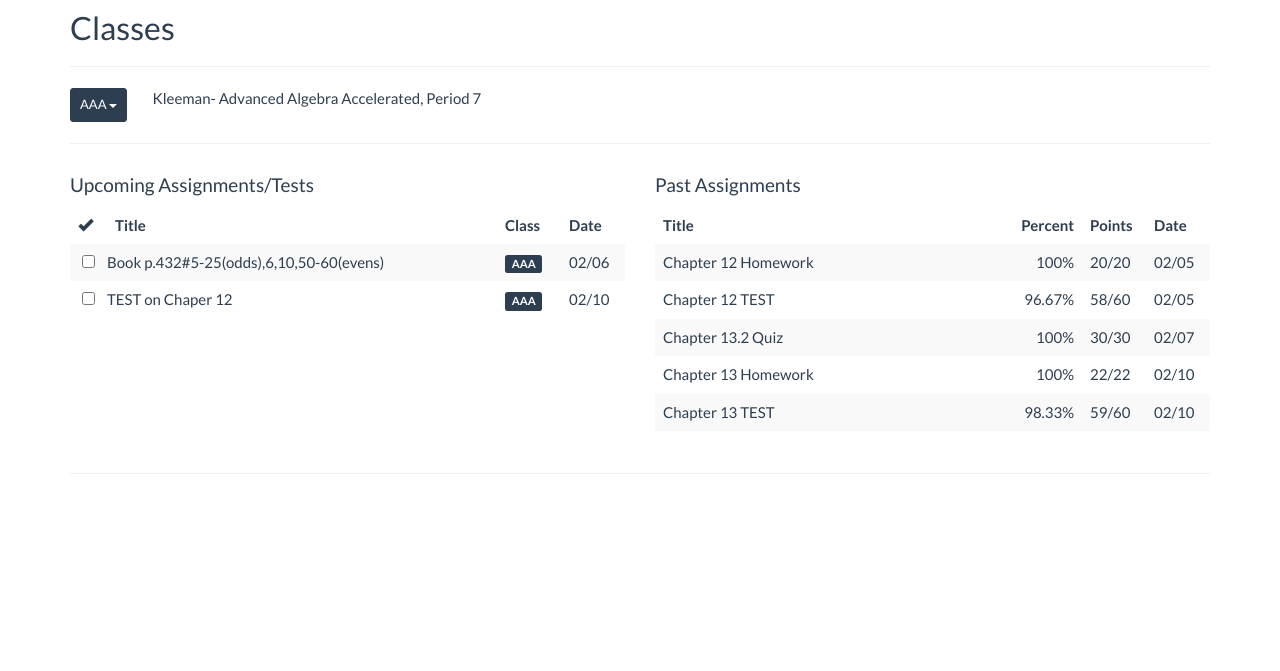
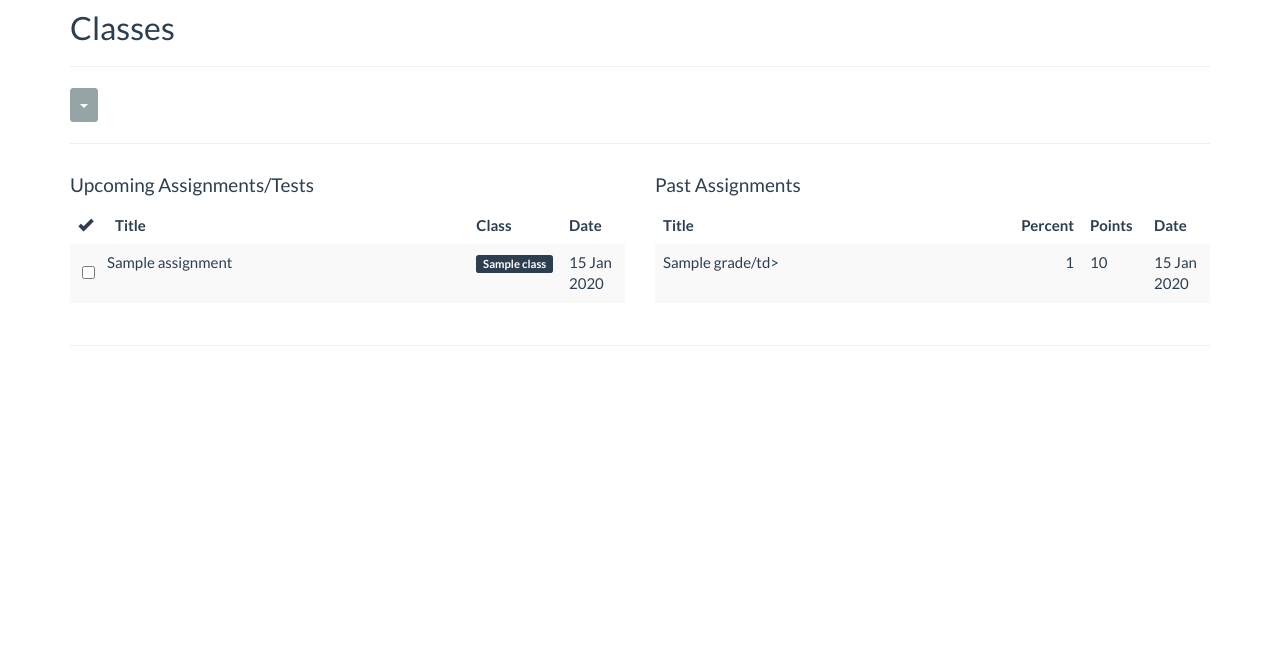
Before and after one commit to LFHS/CenterScout, a Node project: template views/partials/class.hbs in a window 1280 px wide. Shown: the part 61-732 px from the top of the page. Run offline with Node 20 templates, Linux system fonts and the light colour scheme; the template is opened without the code that fills it: most values are stand-ins (such as "Sample title", 1, 10 or a date in 2020); some libraries are stand-ins or nearby versions.

Commit message:
class.hbs now uses Handlebars variables

```diff
--- a/views/partials/class.hbs
+++ b/views/partials/class.hbs
@@ -5,32 +5,16 @@
 <div id="classInfo" class="row">
 	<div class="col-md-1">
 		<div class="btn-group">
-			<button class="btn btn-primary btn-sm dropdown-toggle" data-toggle="dropdown" type="button">AAA <span class="caret"></span></button>
+			<button class="btn btn-sm btn-default dropdown-toggle" data-toggle="dropdown" type="button">{{selectedCourse title}} <span class="caret"></span></button>
 
 			<ul class="dropdown-menu">
-				<li class="active"><a href="#">AAA</a></li>
-
-				<li onclick="class2()"><a href="#">E1CP</a></li>
-
-				<li><a href="#">CAD-E</a></li>
-
-				<li><a href="#">Health</a></li>
-
-				<li><a href="#">WC</a></li>
-
-				<li><a href="#">FR2</a></li>
-
-				<li><a href="#">BIO</a></li>
+				{{#each courses}}
+					<li class="{{isActive}}"><a href="#">{{title}}</a></li>
+				{{/each}}
 			</ul>
 		</div>
 	</div>
-
-	<!-- div class="col-md-11">
-		<a href="mailto:kwilhelm@lfschools.net">Kyle Wilhelm <span class="glyphicon glyphicon-send"></span></a>
-	</div> -->
-
-	<p>Kleeman- Advanced Algebra Accelerated, Period 7</p>
-
+	<p>{{selectedCourse title}}</p>
 </div>
 
 <hr>
@@ -43,29 +27,18 @@
 				<tr>
 					<th><span class="glyphicon glyphicon-ok"></span></th>
 					<th>Title</th>
-
 					<th>Class</th>
 					<th>Date</th>
 				</tr>
 			</thead>
-			<tr>
-				<td class="check"><input type="checkbox"></td>
-
-				<td class="item">Book p.432#5-25(odds),6,10,50-60(evens)</td>
-
-				<td class="course"><span class="label label-primary">AAA</span></td>
-
-				<td class="date">02/06</td>
-			</tr>
-			<tr>
-				<td class="check"><input type="checkbox"></td>
-
-				<td class="item">TEST on Chaper 12</td>
-
-				<td class="course"><span class="label label-primary">AAA</span></td>
-
-				<td class="date">02/10</td>
-			</tr>
+			{{#each assignments}}
+				<tr>
+					<td class="check"><input type="checkbox" {{isChecked}}></td>
+					<td class="item">{{title}}</td>
+					<td class="course"><span class="label label-primary">{{class}}</span></td>
+					<td class="date">{{date}}</td>
+				</tr>
+			{{/each}}
 		</table>
 	</div>
 	<div class="col-md-6">
@@ -76,47 +49,19 @@
 			<thead>
 				<tr>
 					<th>Title</th>
-
 					<th>Percent</th>
 					<th>Points</th>
 					<th>Date</th>
 				</tr>
 			</thead>
-			<tr>
-				<td>Chapter 12 Homework</td>
-
-				<td class="percent">100%</td>
-				<td class="frac">20/20</td>
-				<td class="date">02/05</td>
-			</tr>
-			<tr>
-				<td>Chapter 12 TEST</td>
-
-				<td class="percent">96.67%</td>
-				<td class="frac">58/60</td>
-				<td class="date">02/05</td>
-			</tr>
-			<tr>
-				<td>Chapter 13.2 Quiz</td>
-
-				<td class="percent">100%</td>
-				<td class="frac">30/30</td>
-				<td class="date">02/07</td>
-			</tr>
-			<tr>
-				<td>Chapter 13 Homework</td>
-
-				<td class="percent">100%</td>
-				<td class="frac">22/22</td>
-				<td class="date">02/10</td>
-			</tr>
-			<tr>
-				<td>Chapter 13 TEST</td>
-
-				<td class="percent">98.33%</td>
-				<td class="frac">59/60</td>
-				<td class="date">02/10</td>
-			</tr>
+			{{#each grade}}
+				<tr>
+					<td>{{title}}/td>
+					<td class="percent">{{percent}}</td>
+					<td class="frac">{{score}}</td>
+					<td class="date">{{date}}</td>
+				</tr>
+			{{/each}}
 		</table>
 	</div>
 </div>
```
